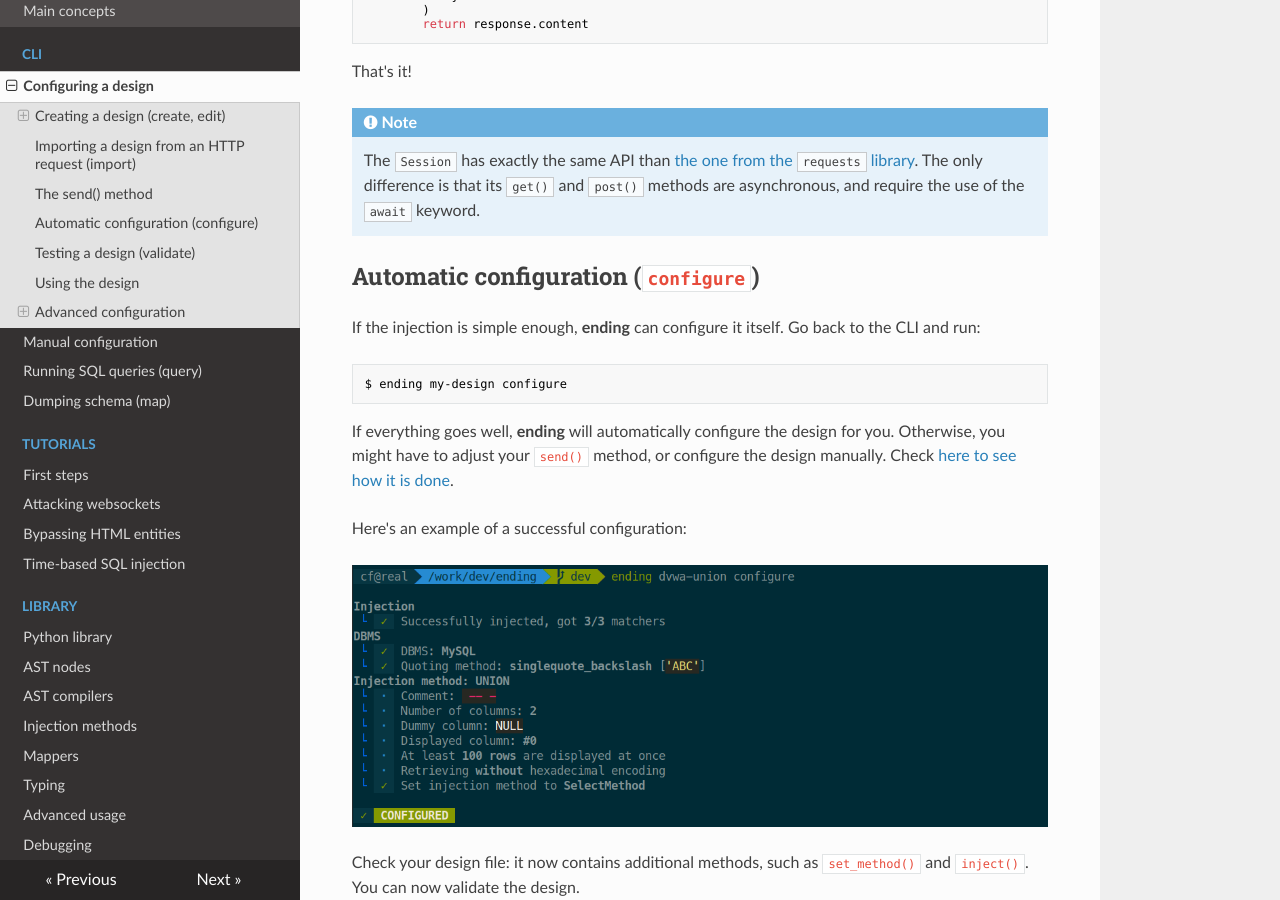
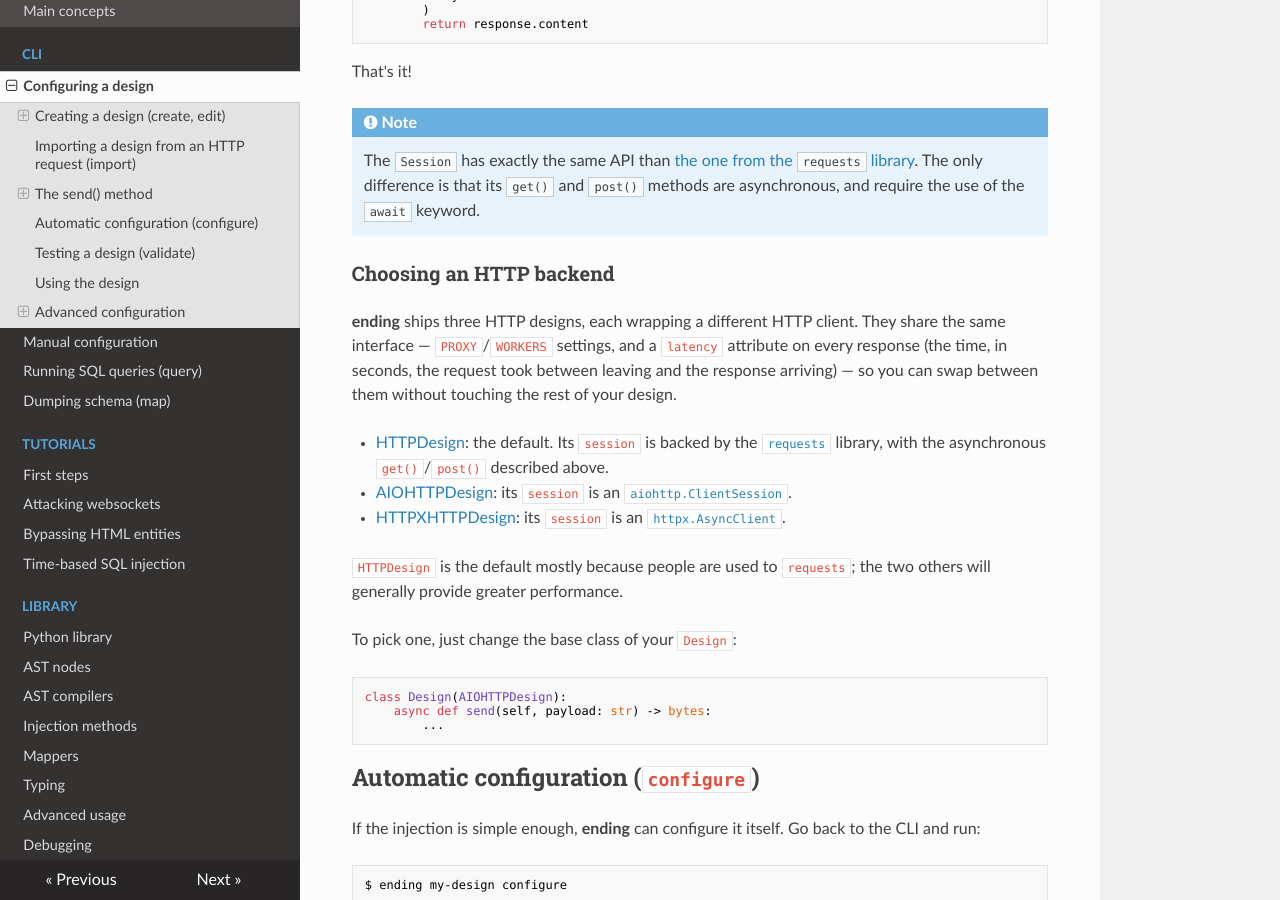
Before and after one commit to cfreal/ending, an MkDocs documentation site: the page built from docs/docs/cli/design.md, in a window 1280 px wide and 900 px high, scrolled down 2253 px. Built offline with MkDocs 1.6.1, drawn with Linux system fonts in a browser that asks for light colours; nearby versions of some CDN libraries.

Commit message:
Document the HTTP design classes in design.md

````diff
--- a/docs/docs/cli/design.md
+++ b/docs/docs/cli/design.md
@@ -82,6 +82,24 @@ That's it!
 
     The `Session` has exactly the same API than [the one from the `requests` library](https://pypi.org/project/requests/). The only difference is that its `get()` and `post()` methods are asynchronous, and require the use of the `await` keyword.
 
+### Choosing an HTTP backend
+
+**ending** ships three HTTP designs, each wrapping a different HTTP client. They share the same interface — `PROXY`/`WORKERS` settings, and a `latency` attribute on every response (the time, in seconds, the request took between leaving and the response arriving) — so you can swap between them without touching the rest of your design.
+
+- [HTTPDesign](../pdoc/ending/cli/design.html#ending.cli.design.HTTPDesign): the default. Its `session` is backed by the [`requests`](https://pypi.org/project/requests/) library, with the asynchronous `get()`/`post()` described above.
+- [AIOHTTPDesign](../pdoc/ending/cli/design.html#ending.cli.design.AIOHTTPDesign): its `session` is an [`aiohttp.ClientSession`](https://docs.aiohttp.org/en/stable/client_reference.html#client-session).
+- [HTTPXHTTPDesign](../pdoc/ending/cli/design.html#ending.cli.design.HTTPXHTTPDesign): its `session` is an [`httpx.AsyncClient`](https://www.python-httpx.org/async/).
+
+`HTTPDesign` is the default mostly because people are used to `requests`; the two others will generally provide greater performance.
+
+To pick one, just change the base class of your `Design`:
+
+```python
+class Design(AIOHTTPDesign):
+    async def send(self, payload: str) -> bytes:
+        ...
+```
+
 ## Automatic configuration (`configure`)
 
 If the injection is simple enough, **ending** can configure it itself. Go back to the CLI and run:
````
